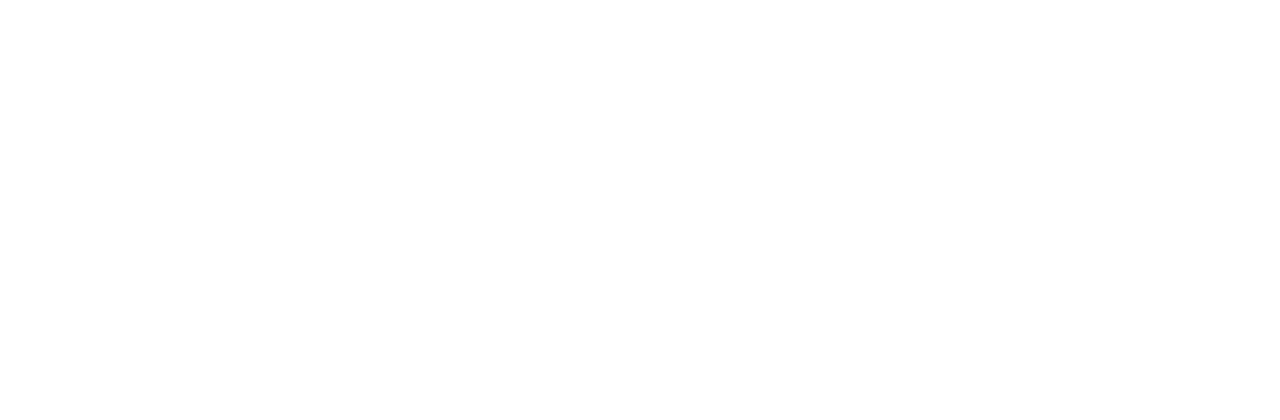
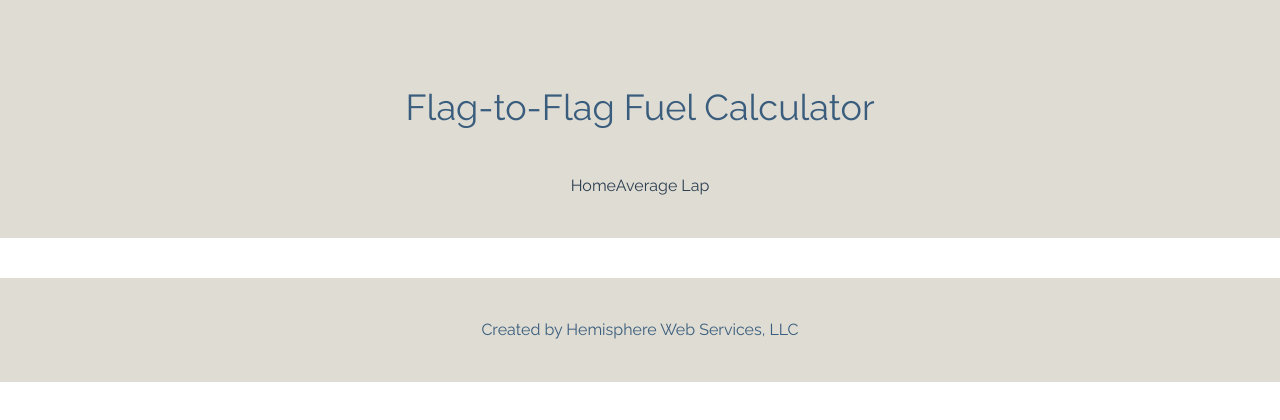
Before and after one commit to khemsoth/fuel-calculator, a Vue app: page /avglap in a window 1280 px wide. Shown: the top 420 px of the page. Built offline with nearby package versions, Linux system fonts and the light colour scheme.

Commit message:
app: moved header/footer from home to app

```diff
--- a/src/App.vue
+++ b/src/App.vue
@@ -1,7 +1,8 @@
 <template>
   <div id="app">
-
-    <router-view/>
+    <Header />
+      <router-view/>
+    <Footer />
   </div>
 </template>
 
@@ -27,3 +28,16 @@
   color: #42b983;
 }
 </style>
+
+<script>
+  import Header from './components/Header'
+  import Footer from './components/Footer'
+
+export default {
+  name: 'App',
+  components: {
+    Header,
+    Footer
+  }
+}
+</script>
--- /dev/null
+++ b/src/components/Header.vue
@@ -0,0 +1,19 @@
+<template>
+  <div>
+    <header class="bg-custom-tan p-10 mb-10">
+      <h2 class="text-4xl m-10 text-custom-blue">Flag-to-Flag Fuel Calculator</h2>
+      <router-link to="/">Home</router-link>
+      <router-link to="/avglap">Average Lap</router-link>
+    </header>
+  </div>
+</template>
+
+<script>
+export default {
+  name: 'Header'
+}
+</script>
+
+<style>
+
+</style>
--- a/src/router/index.js
+++ b/src/router/index.js
@@ -1,6 +1,7 @@
 import Vue from 'vue'
 import VueRouter from 'vue-router'
 import Home from '../views/Home.vue'
+import AvgLap from '../views/AvgLap'
 
 Vue.use(VueRouter)
 
@@ -10,6 +11,11 @@
     name: 'Home',
     component: Home
   },
+  {
+    path: '/avglap',
+    name: 'AvgLap',
+    component: AvgLap
+  }
 ]
 
 const router = new VueRouter({
--- /dev/null
+++ b/src/views/AvgLap.vue
@@ -0,0 +1,15 @@
+<template>
+  <div>
+
+  </div>
+</template>
+
+<script>
+export default {
+
+}
+</script>
+
+<style>
+
+</style>
--- a/src/views/Home.vue
+++ b/src/views/Home.vue
@@ -1,8 +1,5 @@
 <template>
   <div class="home">
-    <header class="bg-custom-tan p-10 mb-10">
-      <h2 class="text-4xl m-10 text-custom-blue">Flag-to-Flag Fuel Calculator</h2>
-    </header>
       <section class="w-2/3 mx-auto mb-10">
         <h4 class="text-2xl font-semibold">Directions</h4>
         <p>
@@ -15,19 +12,20 @@
         </p>
       </section>
     <Calculator />
-    <Footer />
   </div>
 </template>
 
 <script>
 import Calculator from '../components/Calculator.vue'
 import Footer from '../components/Footer'
+import Header from '../components/Header'
 
 export default {
   name: 'Home',
   components: {
     Calculator,
-    Footer
+    Footer,
+    Header
   }
 }
 </script>
```
Also changed, not shown: 1 other file (tests, documents, lock files or other folders).
